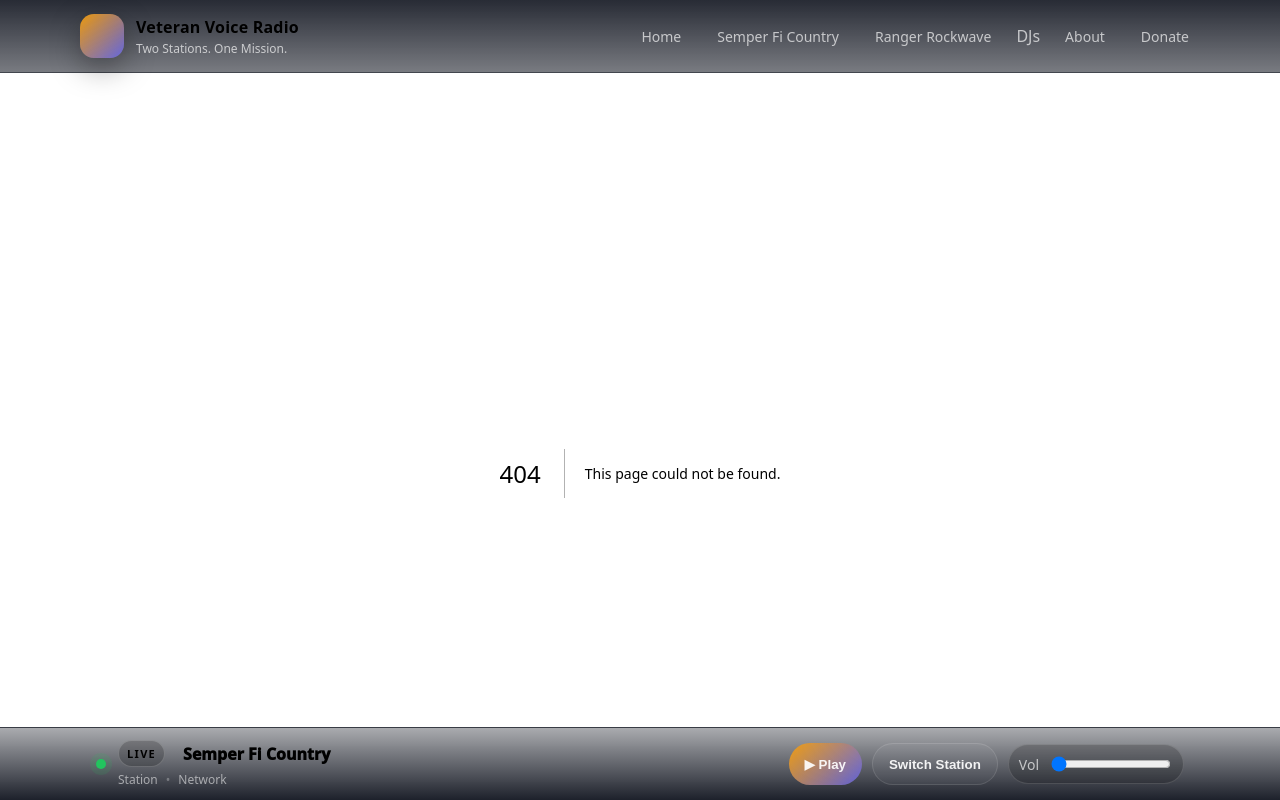
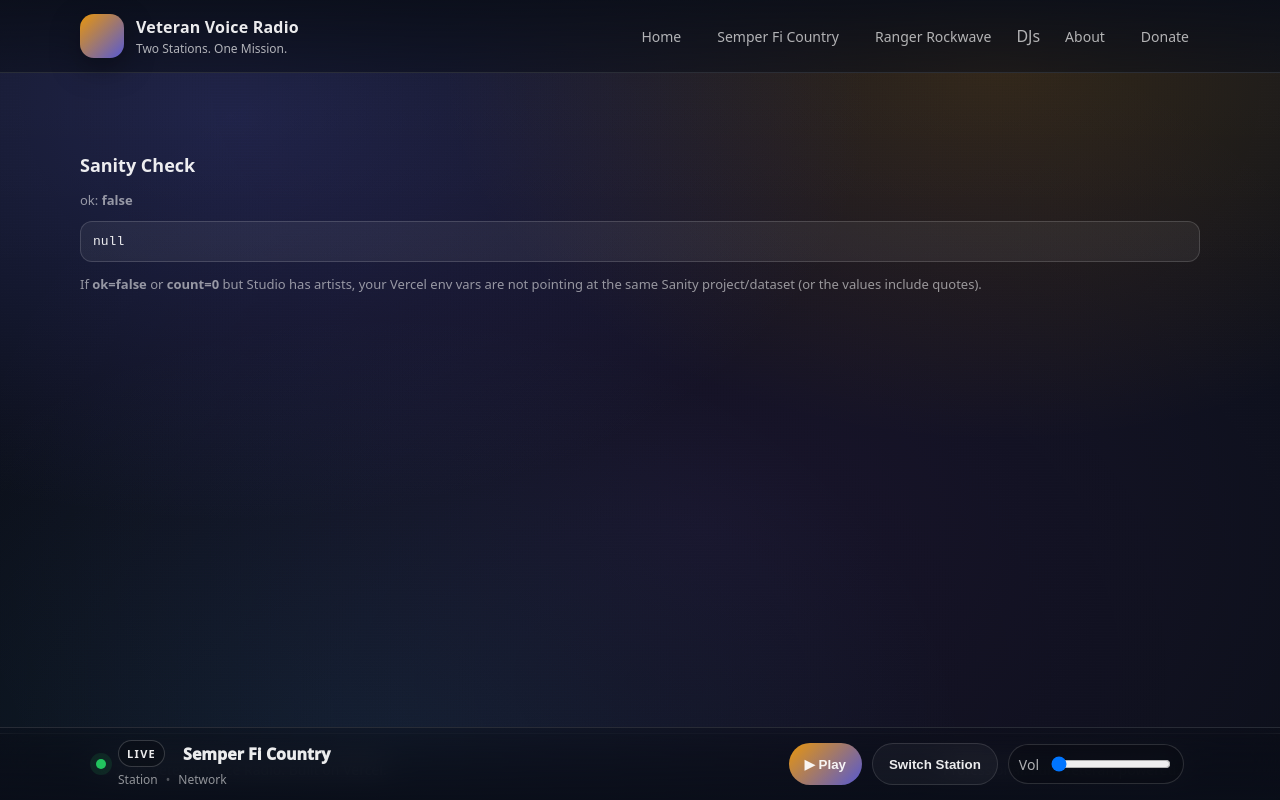
Before and after one commit to bigstock2001/veteranvoiceradio, a Next.js app: page /sanity-check in a window 1280 px wide. Before the commit this address had no page. Shown: the top 800 px of the page. Built offline with nearby package versions, Linux system fonts and the light colour scheme; no server answers.

Commit message:
fixed env. added sanity check

```diff
--- /dev/null
+++ b/app/sanity-check/page.tsx
@@ -0,0 +1,54 @@
+import { sanityFetch } from "@/lib/sanity";
+
+type SanityArtist = {
+  _id?: string;
+  name?: string;
+  slug?: { current?: string };
+  stations?: unknown;
+  featured?: boolean;
+};
+
+export const metadata = {
+  title: "Sanity Check",
+};
+
+export default async function SanityCheckPage() {
+  const groq = `{
+    "artists": *[_type=="artist"] | order(_updatedAt desc)[0...10]{
+      _id, name, slug, stations, featured
+    },
+    "count": count(*[_type=="artist"])
+  }`;
+
+  const res = await sanityFetch<{ artists: SanityArtist[]; count: number }>(groq);
+
+  return (
+    <div className="container pagePad">
+      <section className="section">
+        <div className="sectionTitle">Sanity Check</div>
+
+        <div className="note" style={{ marginTop: 12 }}>
+          ok: <strong>{String(res.ok)}</strong>
+        </div>
+
+        <pre
+          style={{
+            marginTop: 12,
+            padding: 12,
+            borderRadius: 12,
+            border: "1px solid rgba(255,255,255,0.15)",
+            background: "rgba(255,255,255,0.06)",
+            overflow: "auto",
+            maxHeight: 520,
+          }}
+        >
+          {JSON.stringify(res.data, null, 2)}
+        </pre>
+
+        <div className="note" style={{ marginTop: 12 }}>
+          If <strong>ok=false</strong> or <strong>count=0</strong> but Studio has artists, your Vercel env vars are not pointing at the same Sanity project/dataset (or the values include quotes).
+        </div>
+      </section>
+    </div>
+  );
+}
```
